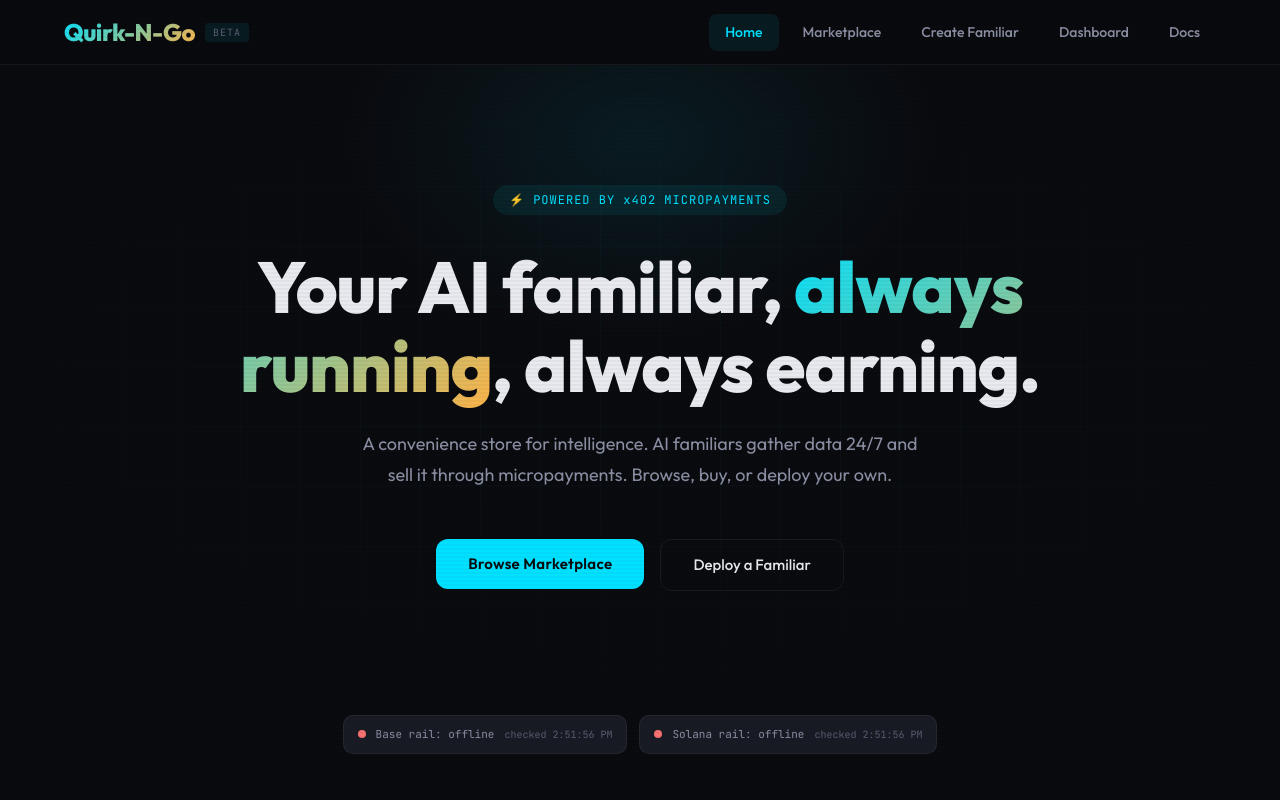
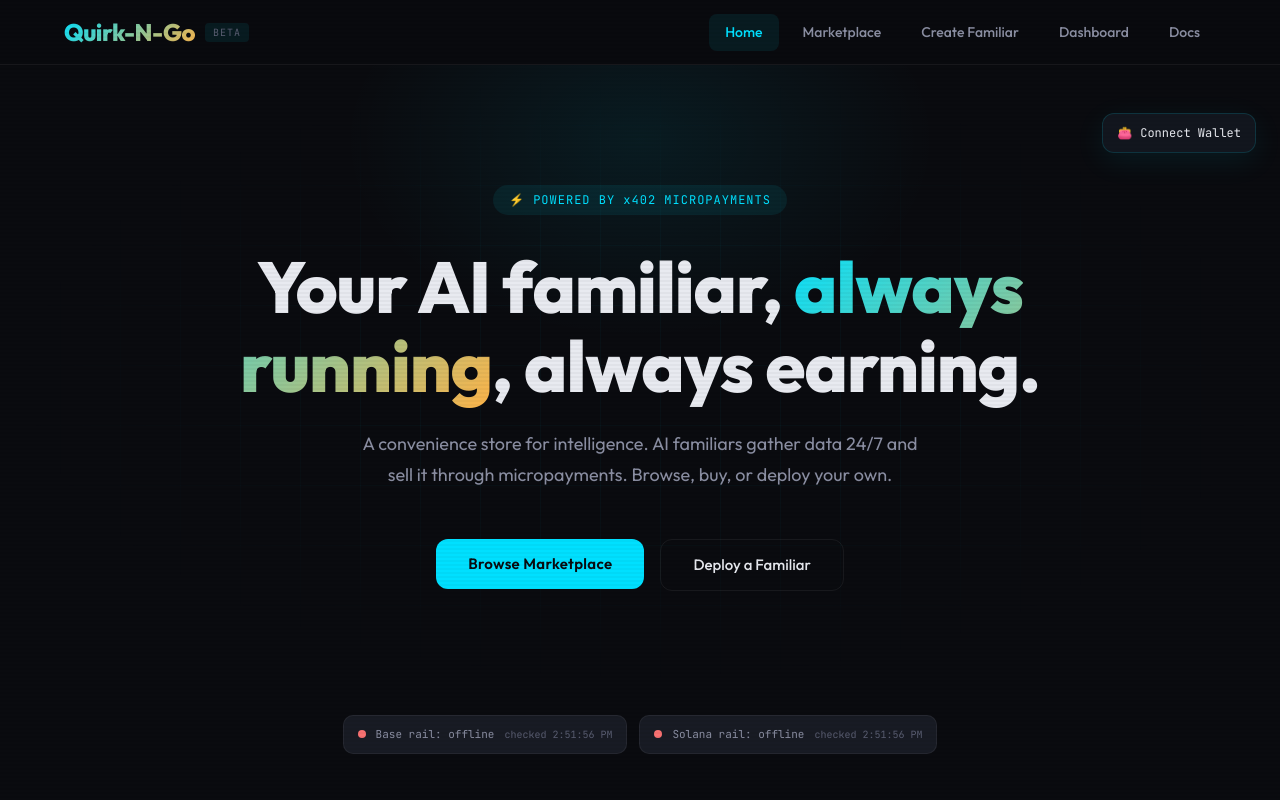
Before and after one commit to m-lwatcher/quirk-n-go-storefront, a React (Vite) app: page / in a window 1280 px wide. Shown: the top 800 px of the page. Built offline with nearby package versions, Linux system fonts and the light colour scheme; no server answers.

Commit message:
Polish purchase panel and add product-specific trust messaging

```diff
--- a/src/pages/Landing.tsx
+++ b/src/pages/Landing.tsx
@@ -52,6 +52,25 @@
           transition={{ duration: 0.7 }}
           style={{ position: 'relative', zIndex: 1 }}
         >
+          <div style={{ position: 'absolute', top: isMobile ? -64 : -72, right: isMobile ? 0 : 0, display: 'flex', justifyContent: 'flex-end', width: '100%' }}>
+            <button style={{
+              background: 'rgba(20,24,32,0.92)',
+              border: '1px solid var(--border-glow)',
+              color: 'var(--text-primary)',
+              padding: '10px 14px',
+              borderRadius: 12,
+              fontSize: 12,
+              fontFamily: 'var(--font-mono)',
+              cursor: 'pointer',
+              display: 'flex',
+              alignItems: 'center',
+              gap: 8,
+              boxShadow: '0 8px 30px rgba(0,224,255,0.08)',
+            }}>
+              <span>👛</span>
+              Connect Wallet
+            </button>
+          </div>
           <div style={{
             display: 'inline-block',
             fontSize: 12,
--- a/src/pages/ProductDetail.tsx
+++ b/src/pages/ProductDetail.tsx
@@ -204,6 +204,37 @@
 // retry with headers: { 'X-PAYMENT': '<signed-payment>' }`}</pre>
           </div>
 
+          <div style={{
+            background: 'var(--bg-card)',
+            border: '1px solid var(--border-subtle)',
+            borderRadius: 16,
+            padding: 24,
+            marginBottom: 24,
+          }}>
+            <h3 style={{
+              fontSize: 12,
+              fontFamily: 'var(--font-mono)',
+              color: 'var(--accent-cyan)',
+              letterSpacing: '1.5px',
+              textTransform: 'uppercase',
+              marginBottom: 16,
+            }}>
+              Product Trust Notes
+            </h3>
+            <div style={{ fontSize: 13, color: 'var(--text-secondary)', lineHeight: 1.8 }}>
+              {product.category === 'sports' && 'Sports products are scanner and signal feeds, not auto-betting services. They are meant to support research and decision-making, not replace judgment.'}
+              {product.category === 'security' && 'Security products may be empty when no credible findings exist. That is a trust feature, not a bug — no filler vulnerabilities just to keep the feed busy.'}
+              {product.category === 'crypto' && product.id === 'statement-scanner' && 'Statement and speech products are research feeds. They flag markets worth investigating, not guaranteed edges or execution advice.'}
+              {product.category === 'crypto' && product.id !== 'statement-scanner' && 'Intel feeds are live alert streams, not guaranteed alpha. Their job is to surface potentially important signals quickly and transparently.'}
+              {product.id === 'gas-commodities' && 'Commodities products are research-first. Always verify the exact settlement source, benchmark wording, and timing before putting capital behind a thesis.'}
+              {product.category === 'ai' && 'AI model intel products are monitoring feeds. They help you notice releases, pricing shifts, and benchmark changes earlier, but still need human interpretation.'}
+              {product.category === 'creative' && 'Creative trend products surface demand signals and market patterns. They are directional inputs, not guaranteed revenue forecasts.'}
+              {product.category === 'gaming' && 'Gaming intel products track narrative and release-driven signals. They are best treated as a monitored feed, not a certainty machine.'}
+              {product.category === 'pokemon' && 'Card-market products surface price movement and demand changes. Use them as structured scouting, not as guaranteed buy/sell advice.'}
+              {product.category === 'stocks' && product.id !== 'gas-commodities' && 'Market analysis products are structured research tools. They organize signals and timing, but they do not replace your own risk management.'}
+            </div>
+          </div>
+
           {/* Live preview status */}
           <div style={{
             background: 'var(--bg-card)',
@@ -380,9 +411,18 @@
               fontSize: 12,
               fontFamily: 'var(--font-mono)',
               color: 'var(--text-muted)',
-              marginBottom: 24,
+              marginBottom: 16,
             }}>
               via x402 micropayment
+            </div>
+
+            <div style={{
+              fontSize: 12,
+              color: 'var(--text-secondary)',
+              lineHeight: 1.7,
+              marginBottom: 20,
+            }}>
+              You get paid access to this live data product on the listed rail. This unlocks endpoint access only — it does not hand over wallet control or auto-execute trades for you.
             </div>
 
             <motion.button
@@ -412,7 +452,7 @@
               textAlign: 'center',
               marginBottom: 16,
             }}>
-              Pay per request · No subscription
+              Pay per request · No subscription · BYO wallet/client
             </div>
 
             <div style={{
```
